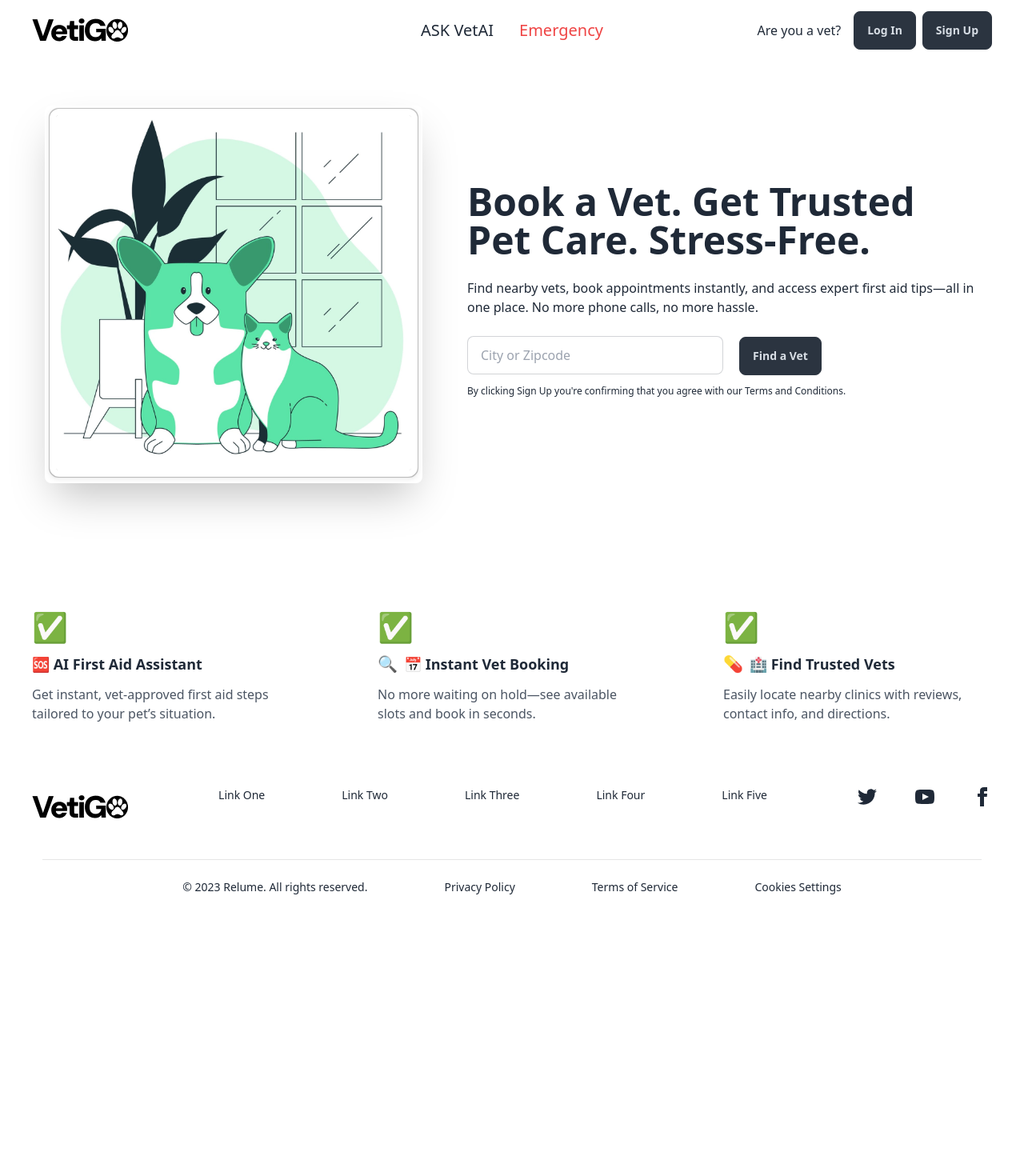
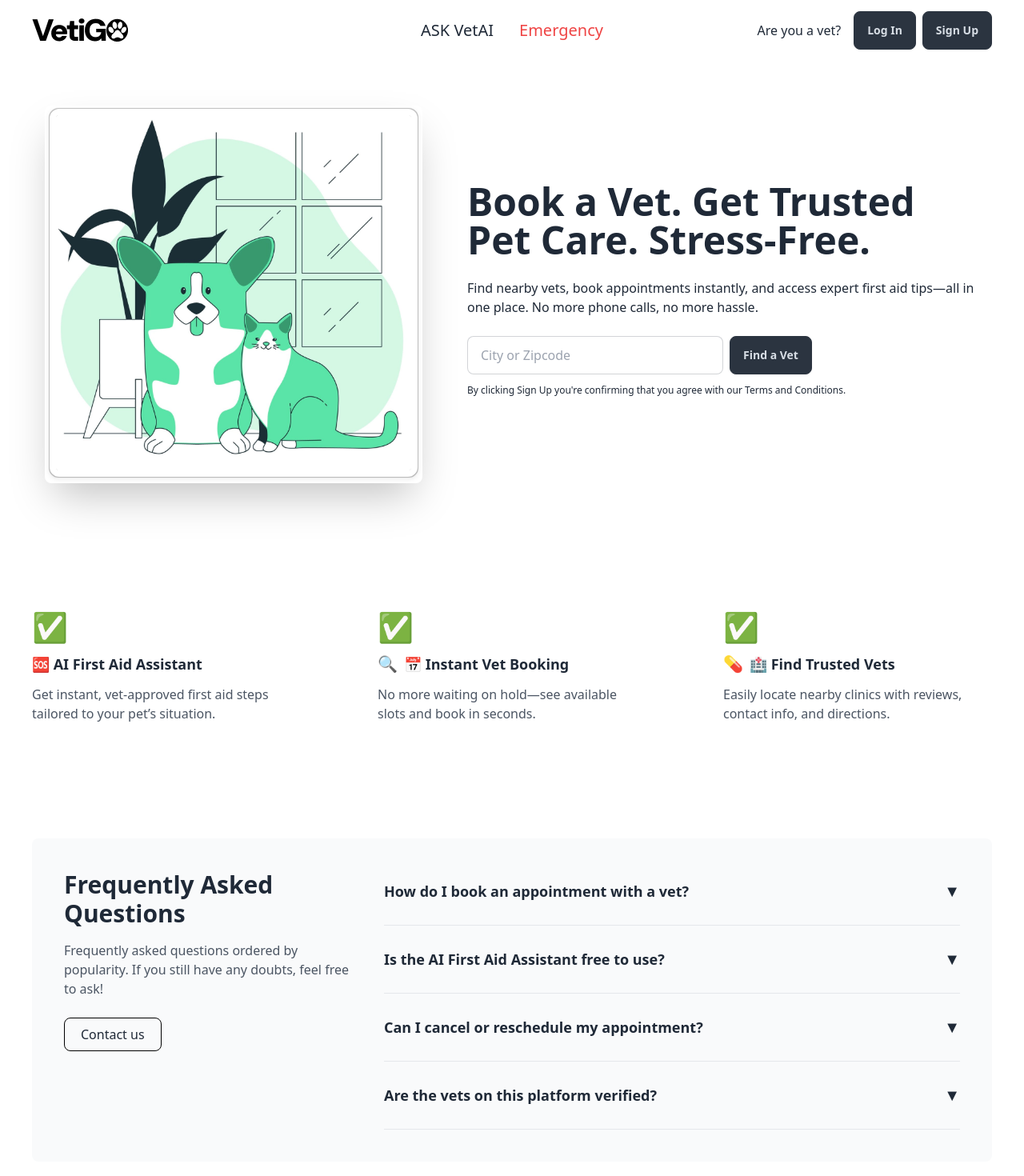
Before and after one commit to darynazin/Pets_app_frontend, a React (Vite) app: page / in a window 1280 px wide. Shown: the top 1470 px of the page at 80% size. Before the commit the page ends 1175 px from the top, so only its background shows below. Built offline with nearby package versions, Linux system fonts and the light colour scheme; no server answers.

Commit message:
added Faq to home page

```diff
--- a/src/pages/Home.jsx
+++ b/src/pages/Home.jsx
@@ -1,6 +1,46 @@
-import React from "react";
+import React, { useState } from "react";
+import { useNavigate } from "react-router-dom";
 
 function Home() {
+  const [openIndex, setOpenIndex] = useState(null);
+  const [search, setSearch] = useState("");
+  const navigate = useNavigate();
+
+  const handleSubmit = (e) => {
+    e.preventDefault();
+    if (search.trim()) {
+      navigate(`/search?query=${encodeURIComponent(search.trim())}`);
+    }
+  };
+
+  const toggleFAQ = (index) => {
+    setOpenIndex(openIndex === index ? null : index);
+  };
+
+  const faqs = [
+    {
+      question: "How do I book an appointment with a vet?",
+      answer:
+        "Booking an appointment with a vet is simple and hassle-free. All you need to do is enter your city or zip code in the search bar, and you'll instantly see a list of available veterinary clinics near you. Each clinic's profile includes details such as operating hours, available services, customer reviews, and pricing information. Once you've selected a clinic, you can choose a time slot that fits your schedule and confirm your booking in just a few clicks. No need to call or wait on hold—everything is done online for your convenience. You will receive an email confirmation, and some clinics even offer reminders via text message to ensure you don’t miss your appointment.",
+    },
+    {
+      question: "Is the AI First Aid Assistant free to use?",
+      answer:
+        "Yes! Our AI First Aid Assistant is completely free to use and is designed to provide immediate, expert-backed first aid guidance for your pet. Whether your pet is experiencing an emergency, showing unusual symptoms, or you simply need advice on minor injuries, our AI assistant can help. It’s built using verified veterinary resources and is constantly updated with the latest pet care information. However, please remember that the AI First Aid Assistant does not replace a professional veterinarian’s diagnosis. If your pet's condition seems serious, it is always best to consult a licensed vet as soon as possible.",
+    },
+    {
+      question: "Can I cancel or reschedule my appointment?",
+      answer:
+        "Absolutely! We understand that unexpected situations can arise, so we offer a flexible cancellation and rescheduling system. To cancel or change your appointment, simply go to your profile, navigate to your scheduled bookings, and select the appointment you’d like to modify. Some clinics may have specific policies regarding cancellations and rescheduling, such as requiring a certain notice period or applying a small fee for last-minute changes. Be sure to check the clinic’s cancellation policy before confirming your appointment. If you have an emergency and need immediate assistance, you can also contact the clinic directly through the platform.",
+    },
+    {
+      question: "Are the vets on this platform verified?",
+      answer:
+        "Yes, all the veterinarians and clinics listed on our platform go through a strict verification process. We ensure that every vet is fully licensed and certified according to local regulations. Additionally, we review customer feedback and ratings regularly to maintain a high standard of service. You can view each vet's qualifications, experience, and specialties on their profile, along with genuine reviews from pet owners who have previously visited them. This ensures that you have complete transparency and can make an informed decision when choosing the right vet for your pet’s needs.",
+    },
+  ];
+
+
   return (
     <div className="flex flex-col gap-36 flex-grow p-10">
       <div className="hero bg-base-100">
@@ -14,13 +54,18 @@ function Home() {
               first aid tips—all in one place. No more phone calls, no more
               hassle.
             </p>
-            <input
-              type="text"
-              placeholder="City or Zipcode"
-              className="input input-bordered w-full max-w-xs"
-            />
-
-            <button className="btn btn-neutral mx-5">Find a Vet</button>
+            <form onSubmit={handleSubmit} className="flex items-center gap-2">
+              <input
+                type="text"
+                placeholder="City or Zipcode"
+                value={search}
+                onChange={(e) => setSearch(e.target.value)}
+                className="input input-bordered w-full max-w-xs"
+              />
+              <button type="submit" className="btn btn-neutral">
+                Find a Vet
+              </button>
+            </form>
             <p className="text-xs my-3">
               By clicking Sign Up you're confirming that you agree with our
               Terms and Conditions.
@@ -29,6 +74,7 @@ function Home() {
           <img src="/home.svg" className="rounded-lg shadow-2xl" />
         </div>
       </div>
+
       <div className="grid grid-cols-1 lg:grid-cols-3 gap-24">
         <div className="bg-white flex flex-col gap-3">
           <div className="text-green-500 text-4xl">✅</div>
@@ -64,6 +110,34 @@ function Home() {
           </p>
         </div>
       </div>
+
+      <div className="bg-gray-50 p-10 rounded-lg flex flex-col md:flex-row gap-10">
+        <div className="md:w-1/3 flex flex-col">
+          <h2 className="text-3xl font-bold mb-4">Frequently Asked Questions</h2>
+          <p className="text-gray-600 mb-6">
+            Frequently asked questions ordered by popularity. If you still have any doubts, feel free to ask!
+          </p>
+          <button className="border border-black px-5 py-2 rounded-lg hover:bg-gray-200 self-start">
+            Contact us
+          </button>
+        </div>
+
+        <div className="md:w-2/3 space-y-4">
+          {faqs.map((faq, index) => (
+            <div
+              key={index}
+              className="border-b pb-4 cursor-pointer"
+              onClick={() => toggleFAQ(index)}
+            >
+              <div className="flex justify-between items-center py-3">
+                <span className="text-lg font-semibold">{faq.question}</span>
+                <span className="text-xl">{openIndex === index ? "▲" : "▼"}</span>
+              </div>
+              {openIndex === index && <p className="text-gray-600">{faq.answer}</p>}
+            </div>
+          ))}
+        </div>
+      </div>
     </div>
   );
 }
```
